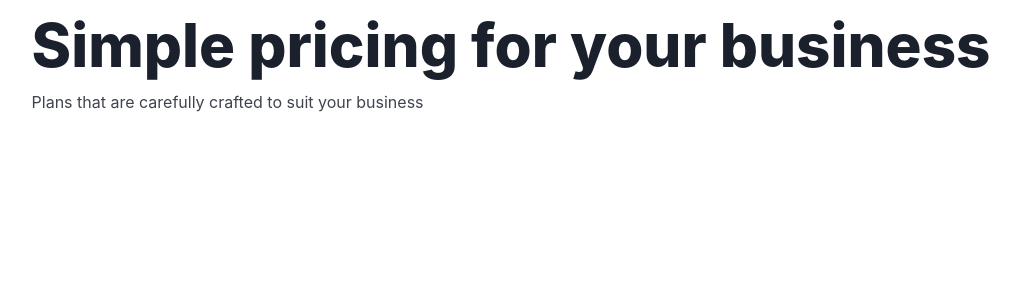
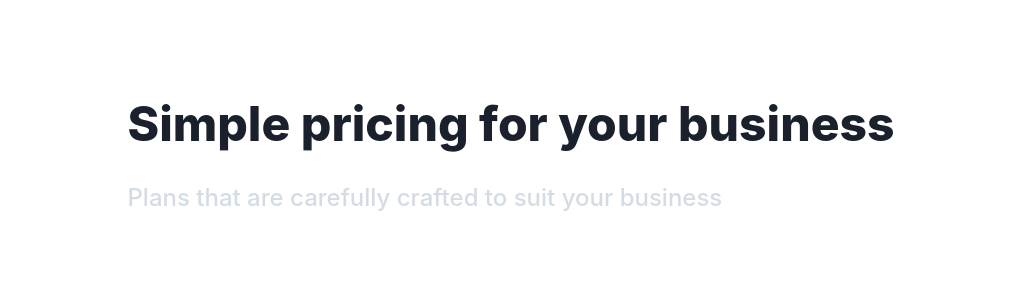
Before and after one commit to dominikake/webdev_learning, a Next.js app: page /header in a window 1280 px wide. Shown: the top 300 px of the page, without its empty margins (129-1149 px from the left). Built offline with nearby package versions, Linux system fonts and the light colour scheme.

Commit message:
fixed formatting header

```diff
--- a/pages/header.js
+++ b/pages/header.js
@@ -5,10 +5,16 @@ export default function PriceHeader(params) {
     <>
       <Center>
         <Box>
-          <Text fontSize={"6xl"} fontWeight={"800"}>
+          <Text fontSize={48} fontWeight={"800"} paddingTop={88.45}>
             Simple pricing for your business
           </Text>
-          <Text opacity="84%">
+          <Text
+            fontSize={24}
+            fontWeight={"500"}
+            opacity="84%"
+            color={"gray.300"}
+            paddingTop={5}
+          >
             Plans that are carefully crafted to suit your business
           </Text>
         </Box>
```
